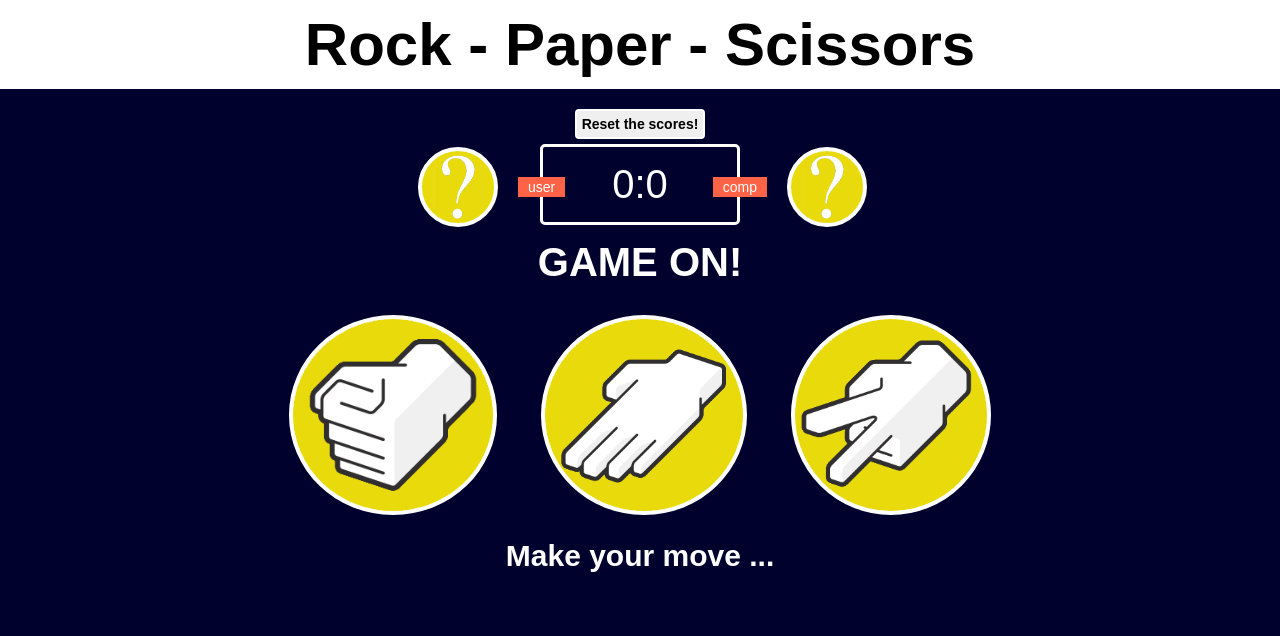
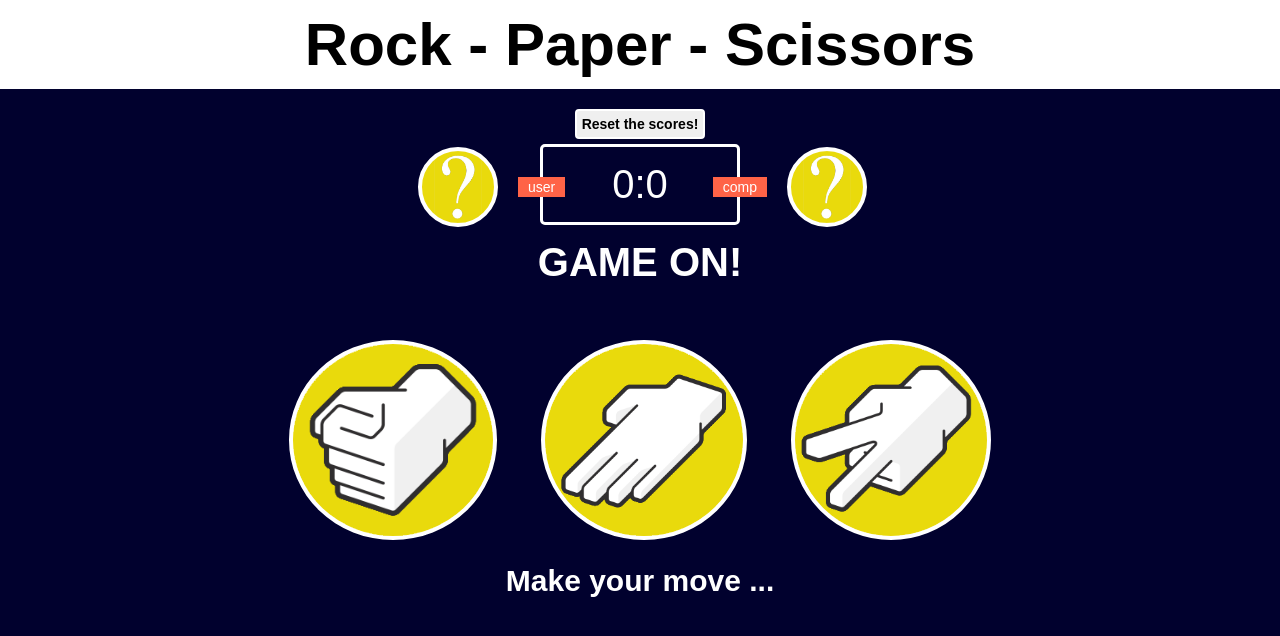
Before and after one commit to Konsti2000/RockPaperScissors, a plain HTML site: page index.html in a window 1280 px wide. Drawn offline with Linux system fonts and the light colour scheme.

Commit message:
Update style.css

```diff
--- a/styles/style.css
+++ b/styles/style.css
@@ -117,7 +117,7 @@ body {
 }
 
 .choices {
-    margin: 35px 0 20px;
+    margin: 60px 0 20px;
 }
 
 .choice {
```
